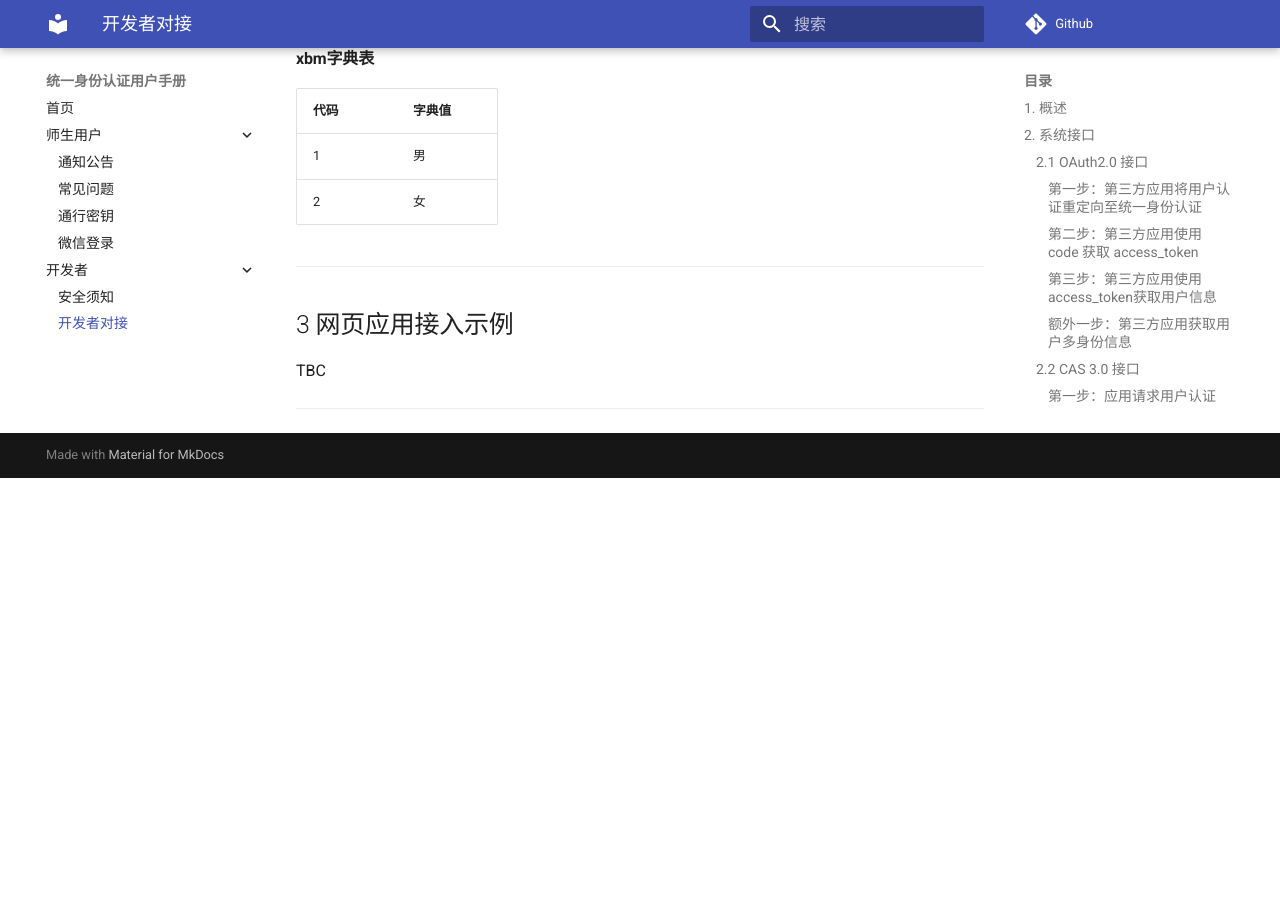
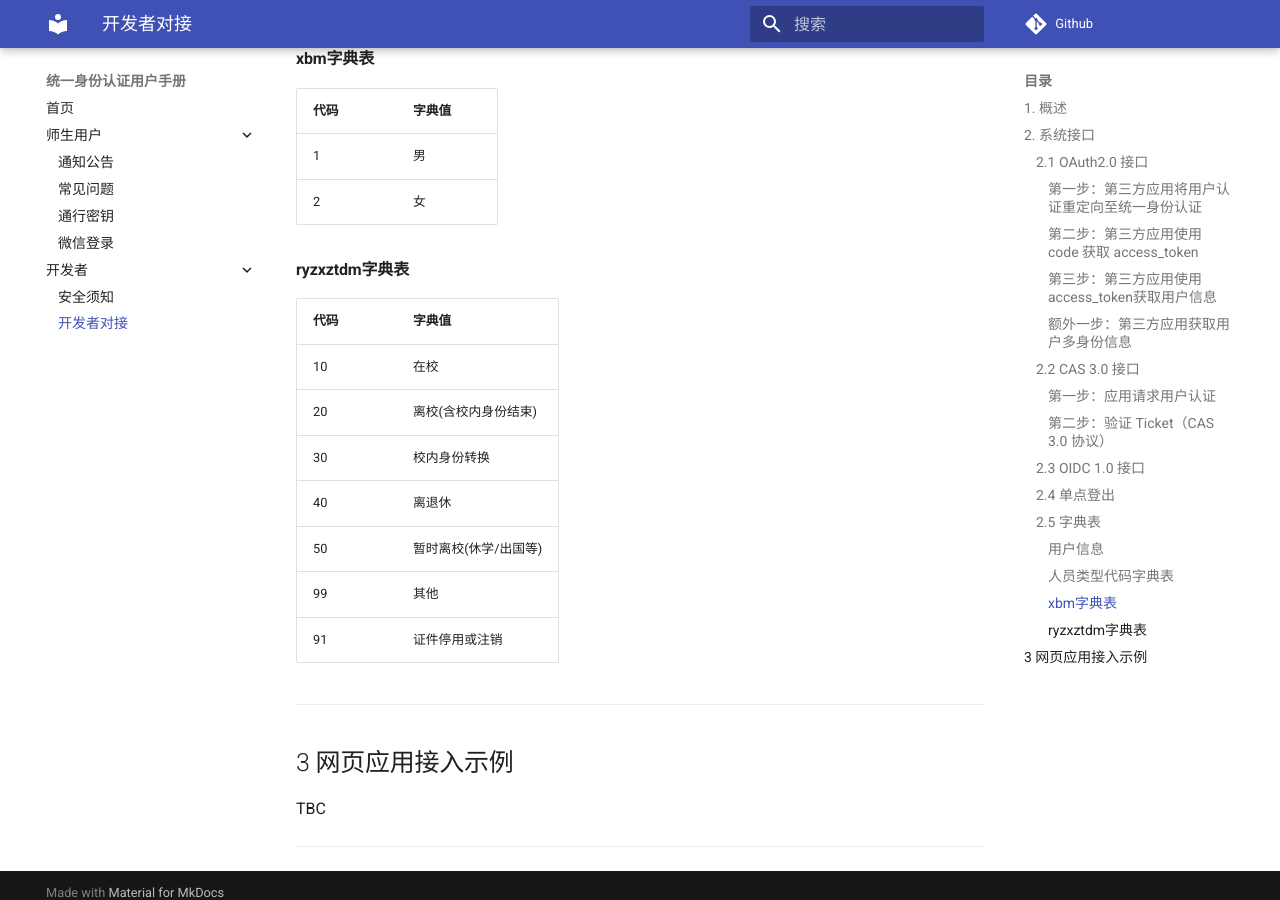
Before and after one commit to wf0229/id_doc, an MkDocs documentation site: the page built from docs/developer.md, in a window 1280 px wide and 900 px high, scrolled down 12515 px. Built offline with MkDocs 1.6.1 and Material for MkDocs 9.7.7, drawn with Linux system fonts in a browser that asks for light colours; comment, search, counter and statistics services are not loaded; before the commit the page ends 12993 px from its top, so only the background shows below that.

Commit message:
Update developer.md
ryzxztdm字典表

```diff
--- a/docs/developer.md
+++ b/docs/developer.md
@@ -465,6 +465,17 @@ TBC
 | 1    | 男     |
 | 2    | 女     |
 
+#### ryzxztdm字典表
+| 代码 | 字典值  |
+|------|--------------------------|
+| 10    | 在校                    |
+| 20    | 离校(含校内身份结束)     |
+| 30    | 校内身份转换               |
+| 40    | 离退休                    |
+| 50    | 暂时离校(休学/出国等)     |
+| 99    | 其他                    |
+| 91    | 证件停用或注销          |
+
 ---
 
 ## 3 网页应用接入示例
```
